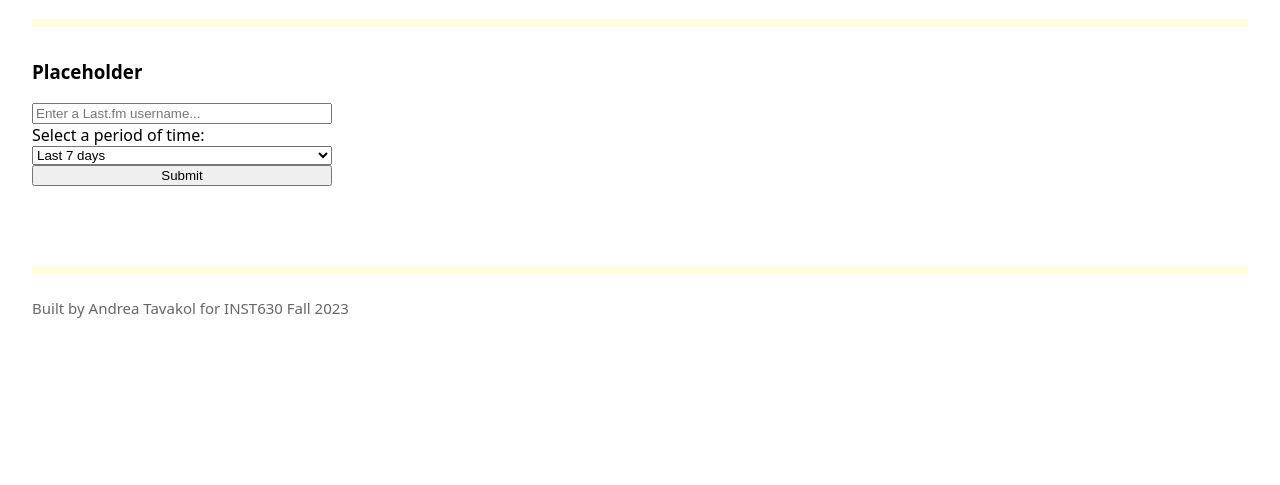
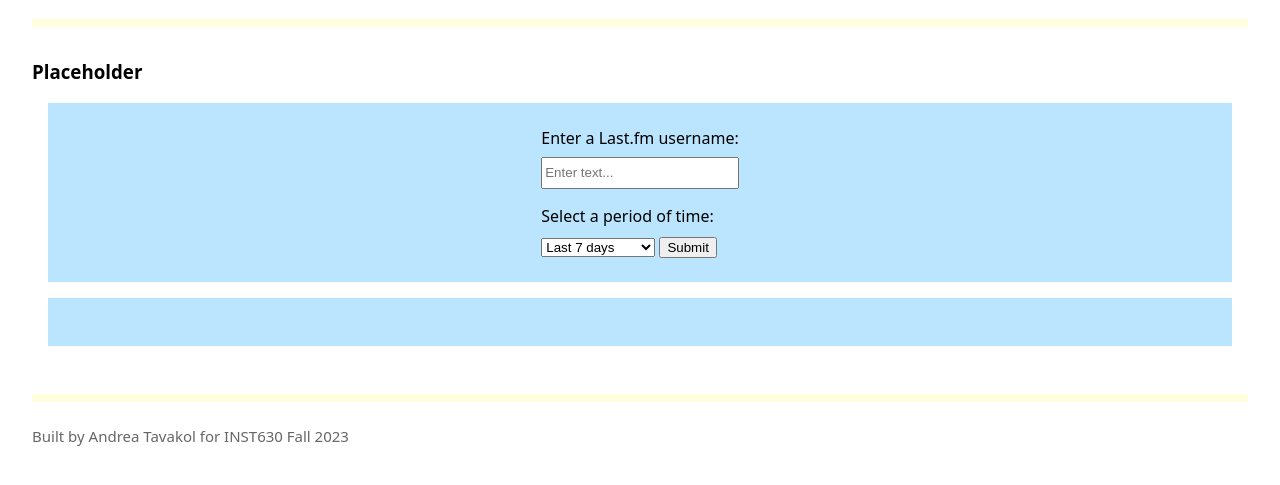
Before and after one commit to andreatavakol/lastfmproject, a plain HTML site: page index.html in a window 1280 px wide. Shown: the part 67-552 px from the top of the page. Drawn offline with nearby package versions, Linux system fonts and the light colour scheme.

Commit message:
style adjustments

```diff
--- a/css/style.css
+++ b/css/style.css
@@ -36,6 +36,9 @@ p:last-child {
 img {
   max-width: 100%;
   height: auto;
+}
+button {
+  padding: 1;
 }
 @media (min-width: 576px) {
   body {
@@ -242,10 +245,61 @@ footer {
   flex-direction: column;
 }
 
+.container {
+  margin: 0 20px;
+  display: flex;
+  justify-content: space-evenly;
+  align-items: start;
+  /*flex:1;*/
+  flex-direction: row;
+  flex-wrap: wrap;
+  flex: 0 1 auto;
+  margin: 1rem;
+  padding: 1.5rem;
+  background-color: #BBE4FF;
+}
+
+.config {
+  /*font-family: Monainn;
+  font-weight: bold;*/
+  flex: 0 1 auto;
+  margin: 1rem;
+  padding: 1.5rem;
+  background-color: #BBE4FF;
+}
+
+/*
 form {
   display: flex;
   flex-direction: column;
   max-width: 300px;
+}*/
+
+/*
+Form Styles
+*/
+form input {
+  /* This is a hack to make sure our boxes line up with one another nicely */
+  width: 100%;
+  width: -moz-available;          /* WebKit-based browsers will ignore this. */
+  width: -webkit-fill-available;  /* Mozilla-based browsers will ignore this. */
+  width: fill-available;
+
+  /* here we are setting white space correctly */
+  margin-bottom: 1rem;
+  height: 2rem;
+  /*border-radius: 4px;*/
+}
+
+form label {
+  width: 100%;
+  width: -moz-available;          /* WebKit-based browsers will ignore this. */
+  width: -webkit-fill-available;  /* Mozilla-based browsers will ignore this. */
+  width: fill-available;
+  align-items: flex-start;
+
+  display: block; /* this turns the label text into a box we can set margins on */
+  margin-bottom: 0.5rem;
 }
 
 @media (max-width: 600px) {
@@ -255,5 +309,7 @@ form {
 }
 
 .gallery-container {
-  margin-left: 10px;
+  display: flex;
+  flex-direction: row;
+  flex-wrap: wrap;
 }
--- a/index.html
+++ b/index.html
@@ -15,11 +15,13 @@
         <main role="main">
           <section class="wrapper flex">
             <h3>Placeholder</h3>
+            <div class="container">
                 <form>
+                    <label for="input">Enter a Last.fm username:</label>
                     <input
                       type="text"
                       id="input"
-                    placeholder="Enter a Last.fm username..."
+                      placeholder="Enter text..."
                       aria-label="Enter a Last.fm username"
                     />
 
@@ -35,8 +37,9 @@
 
                     <button id="submit" type="submit" aria-label="Submit">Submit</button>
                   </form>
+            </div>
                 <!-- <div id="container"></div> -->
-                <div class="column content" id="chartPlace">
+                <div class="container" id="chartPlace">
                     <div class="row">
                         <div id="gallery" class="gallery-container"></div>
                     </div>
```
Lines whose indentation alone changed are shown as unchanged.
